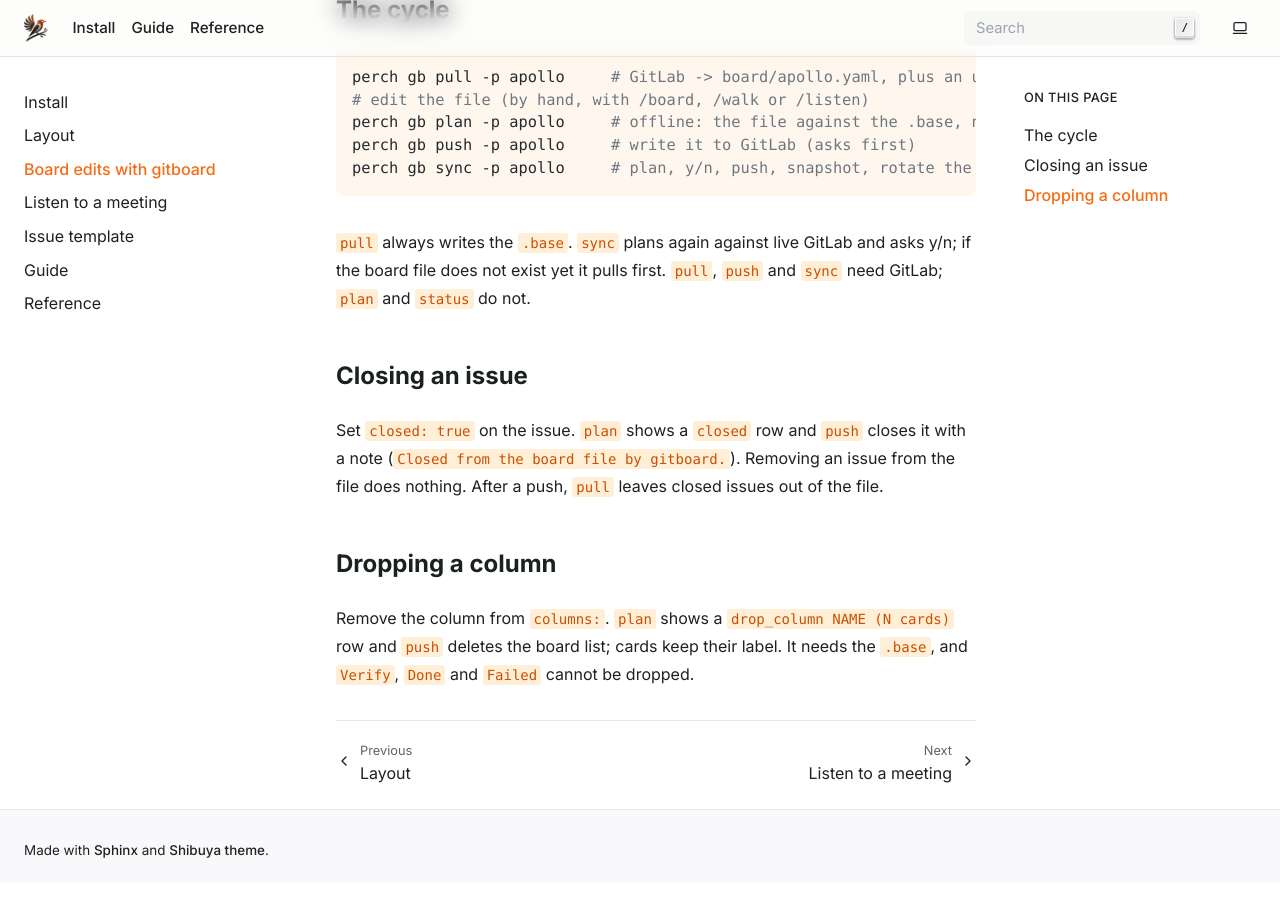
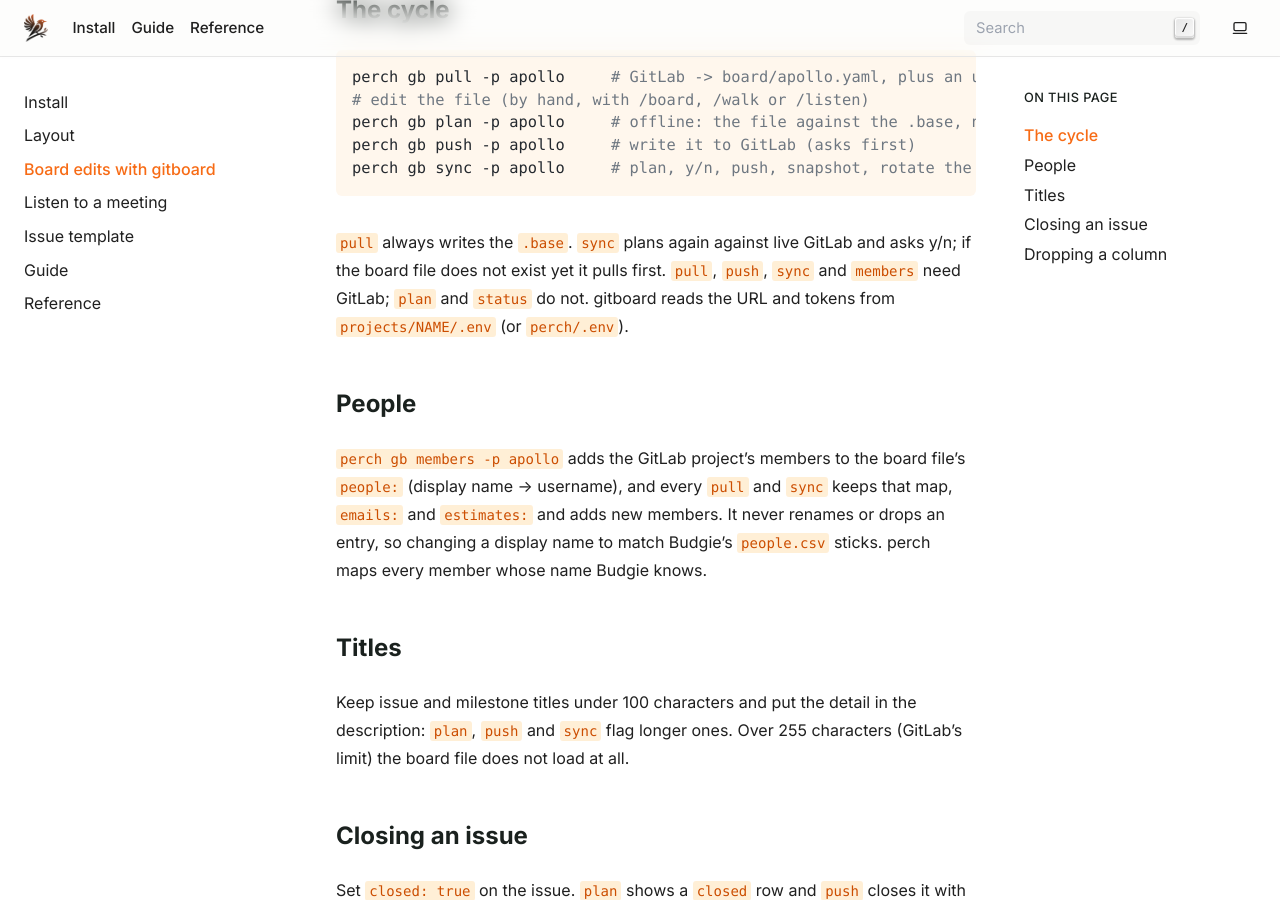
Before and after one commit to adamsrnmsu/perch, a Sphinx documentation site: the page built from docs/gitboard.md, in a window 1280 px wide and 900 px high, scrolled down 298 px. Built offline with Sphinx 7.4.7, drawn with Linux system fonts in a browser that asks for light colours.

Commit message:
docs: per-project .env, gb members, people from the board, title and name limits, .venv in the layout (perch-xjc)
Co-Authored-By: Claude Opus 5.5 <noreply@anthropic.com>
Claude-Session: https://claude.ai/code/session_016Js49meT3psoy4w3dc8PdQ

````diff
--- a/docs/gitboard.md
+++ b/docs/gitboard.md
@@ -15,8 +15,23 @@ perch gb sync -p apollo     # plan, y/n, push, snapshot, rotate the base
 ```
 
 `pull` always writes the `.base`. `sync` plans again against live GitLab and
-asks y/n; if the board file does not exist yet it pulls first. `pull`, `push`
-and `sync` need GitLab; `plan` and `status` do not.
+asks y/n; if the board file does not exist yet it pulls first. `pull`, `push`,
+`sync` and `members` need GitLab; `plan` and `status` do not. gitboard reads
+the URL and tokens from `projects/NAME/.env` (or `perch/.env`).
+
+## People
+
+`perch gb members -p apollo` adds the GitLab project's members to the board
+file's `people:` (display name -> username), and every `pull` and `sync` keeps
+that map, `emails:` and `estimates:` and adds new members. It never renames
+or drops an entry, so changing a display name to match Budgie's `people.csv`
+sticks. perch maps every member whose name Budgie knows.
+
+## Titles
+
+Keep issue and milestone titles under 100 characters and put the detail in
+the description: `plan`, `push` and `sync` flag longer ones. Over 255
+characters (GitLab's limit) the board file does not load at all.
 
 ## Closing an issue
 
````
Also changed, not shown: README.md (+6 -0 lines), docs/guide.md (+12 -1 lines), docs/install.md (+1 -1 lines), docs/layout.md (+8 -2 lines).
